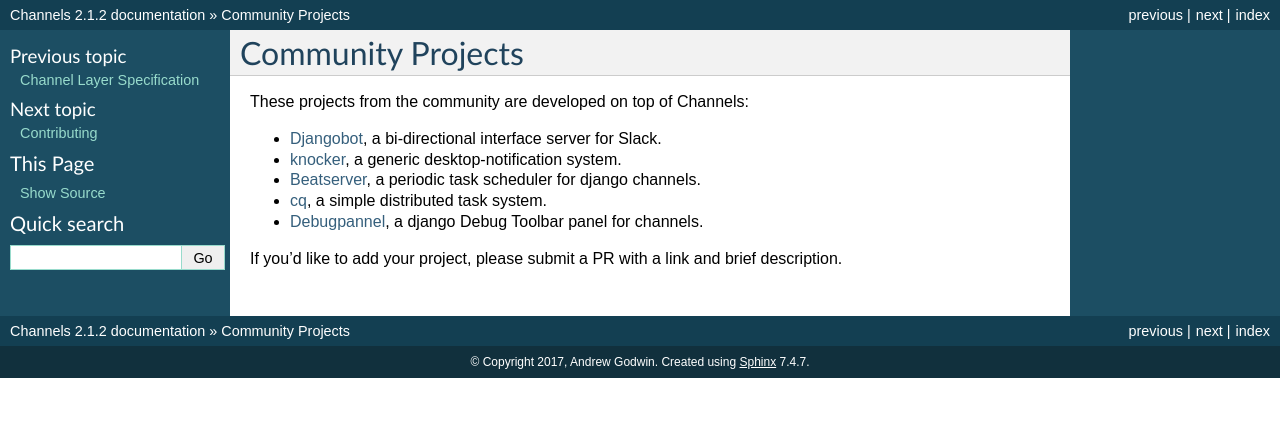
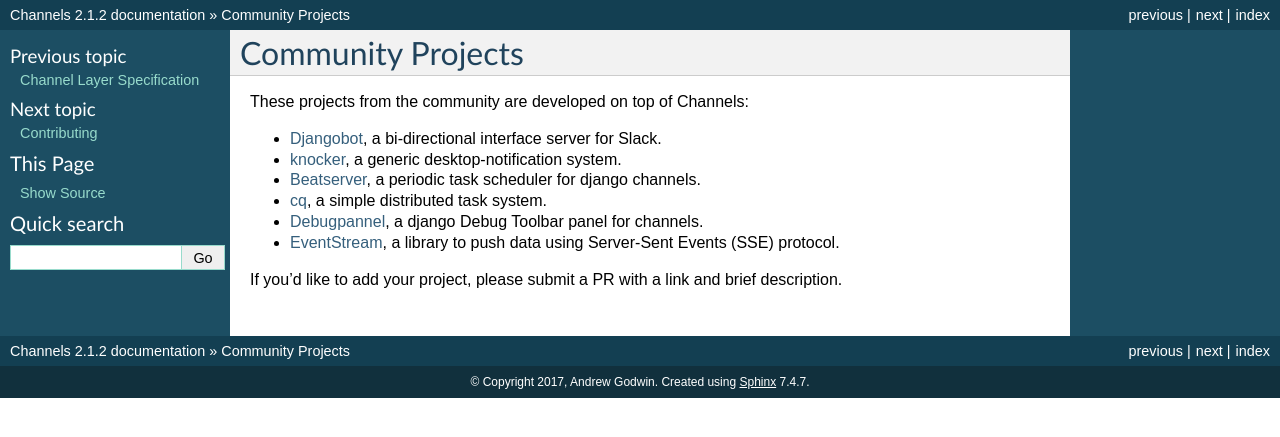
Before and after one commit to phillipchain/DjangoChannels, a Sphinx documentation site: the page built from docs/community.rst, in a window 1280 px wide. Shown: the top 437 px of the page. Built offline with Sphinx 7.4.7, drawn with Linux system fonts in a browser that asks for light colours.

Commit message:
add django-eventstream to community projects list (#1081)

```diff
--- a/docs/community.rst
+++ b/docs/community.rst
@@ -8,6 +8,7 @@
 * Beatserver_, a periodic task scheduler for django channels.
 * cq_, a simple distributed task system.
 * Debugpannel_, a django Debug Toolbar panel for channels.
+* EventStream_, a library to push data using Server-Sent Events (SSE) protocol.
 
 If you'd like to add your project, please submit a PR with a link and brief description.
 
@@ -16,3 +17,4 @@
 .. _Beatserver: https://github.com/rajasimon/beatserver
 .. _cq: https://github.com/furious-luke/django-cq
 .. _Debugpannel: https://github.com/Krukov/django-channels-panel
+.. _EventStream: https://github.com/fanout/django-eventstream
```
